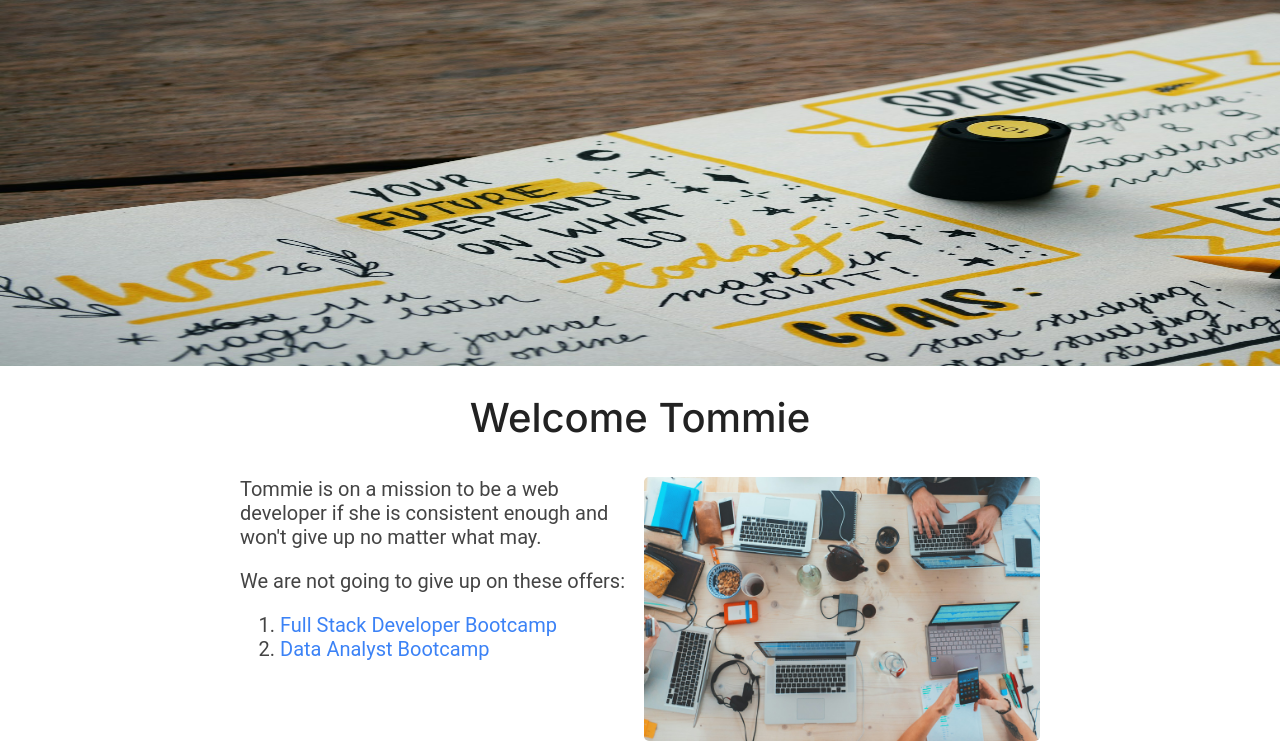
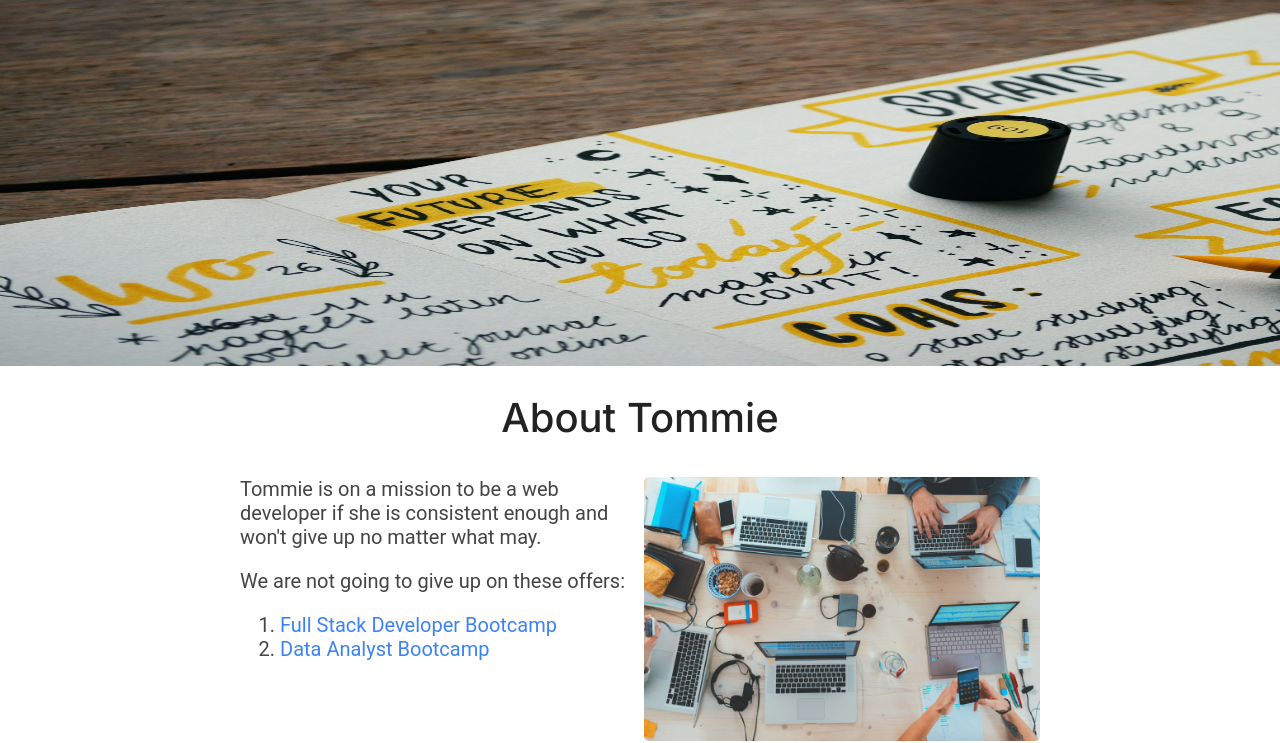
Before and after one commit to Tomnadoo/Tomnadoo-careers-site, a plain HTML site: page src/index.html in a window 1280 px wide. Shown: the part 79-822 px from the top of the page. Drawn offline with Linux system fonts and the light colour scheme.

Commit message:
Change to about Tommie

```diff
--- a/src/index.html
+++ b/src/index.html
@@ -21,7 +21,7 @@
     </div>
     <img src="banner.jpg" alt="website banner" width="2000" height="380" loading="lazy">
     <h1>
-        Welcome Tommie
+        About Tommie
     </h1>
 
     <div id="about">
```
